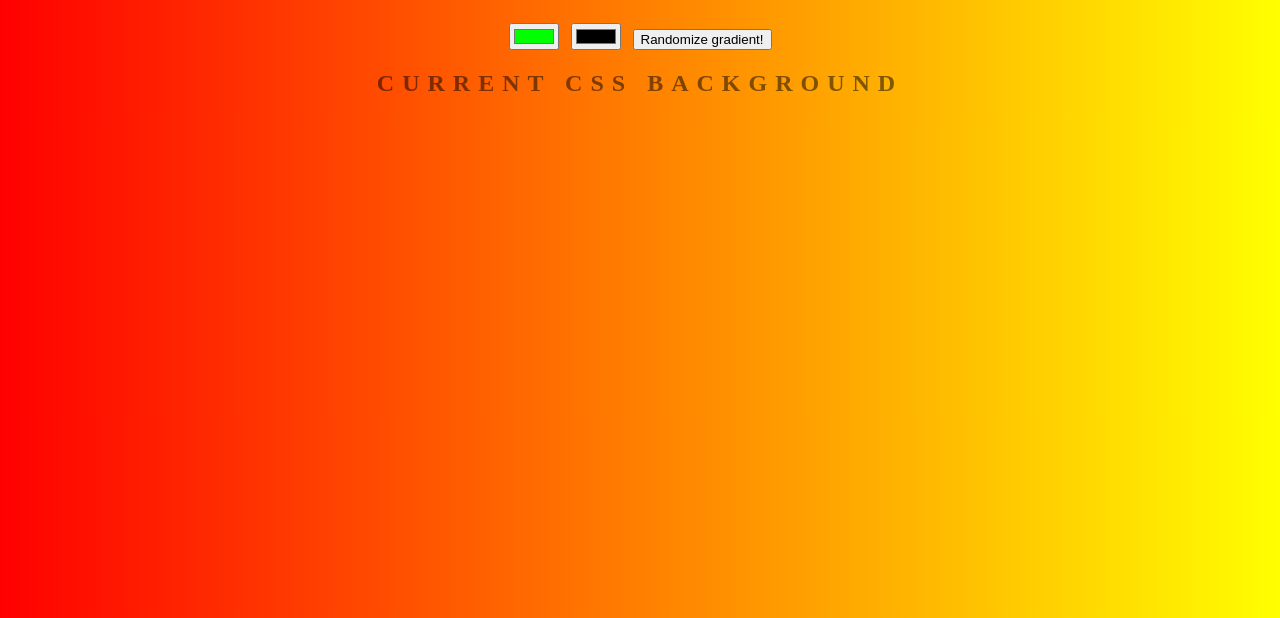
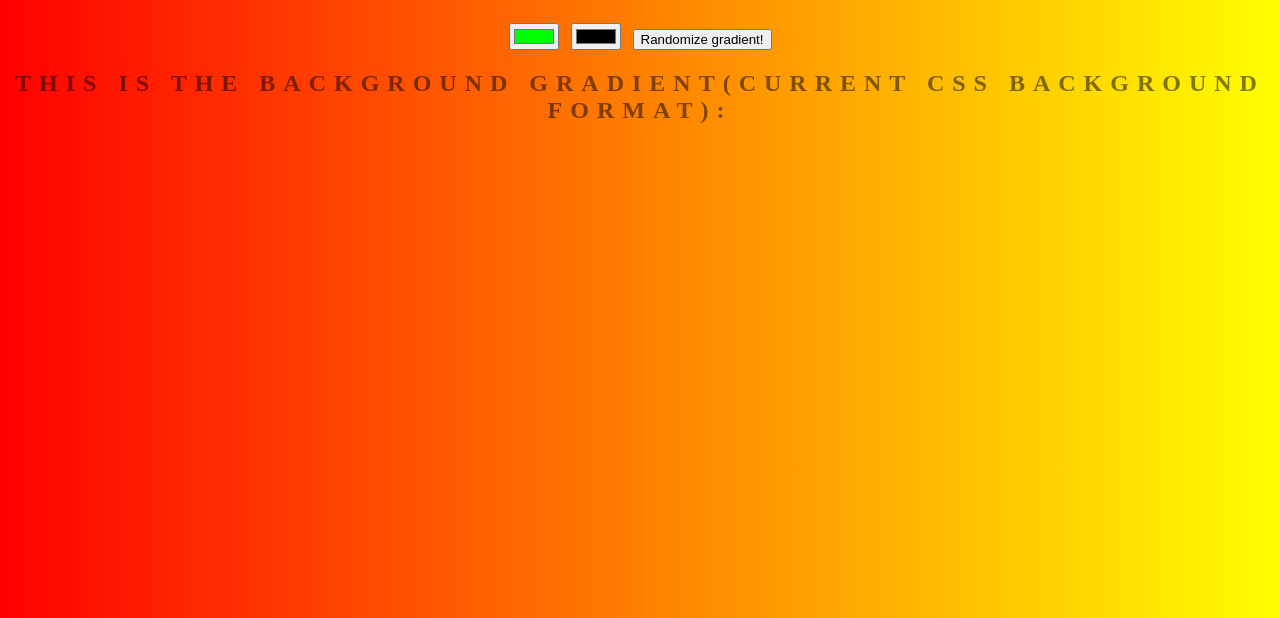
Before and after one commit to Tsg170001/background-generator, a plain HTML site: page index.html in a window 1280 px wide. Shown: the part 182-800 px from the top of the page. Drawn offline with Linux system fonts and the light colour scheme.

Commit message:
Changing text for clarification

```diff
--- a/index.html
+++ b/index.html
@@ -14,7 +14,7 @@
         <input class="color2" type="color" name="color2" value="#ff00">
         <button class="random" id="random-btn" name>Randomize gradient!</button>
         <h2>
-            Current CSS Background
+            This is the background gradient(current CSS Background format):
         </h2>
         <h3></h3>
         <script type="text/javascript" src="script.js"></script>
```
